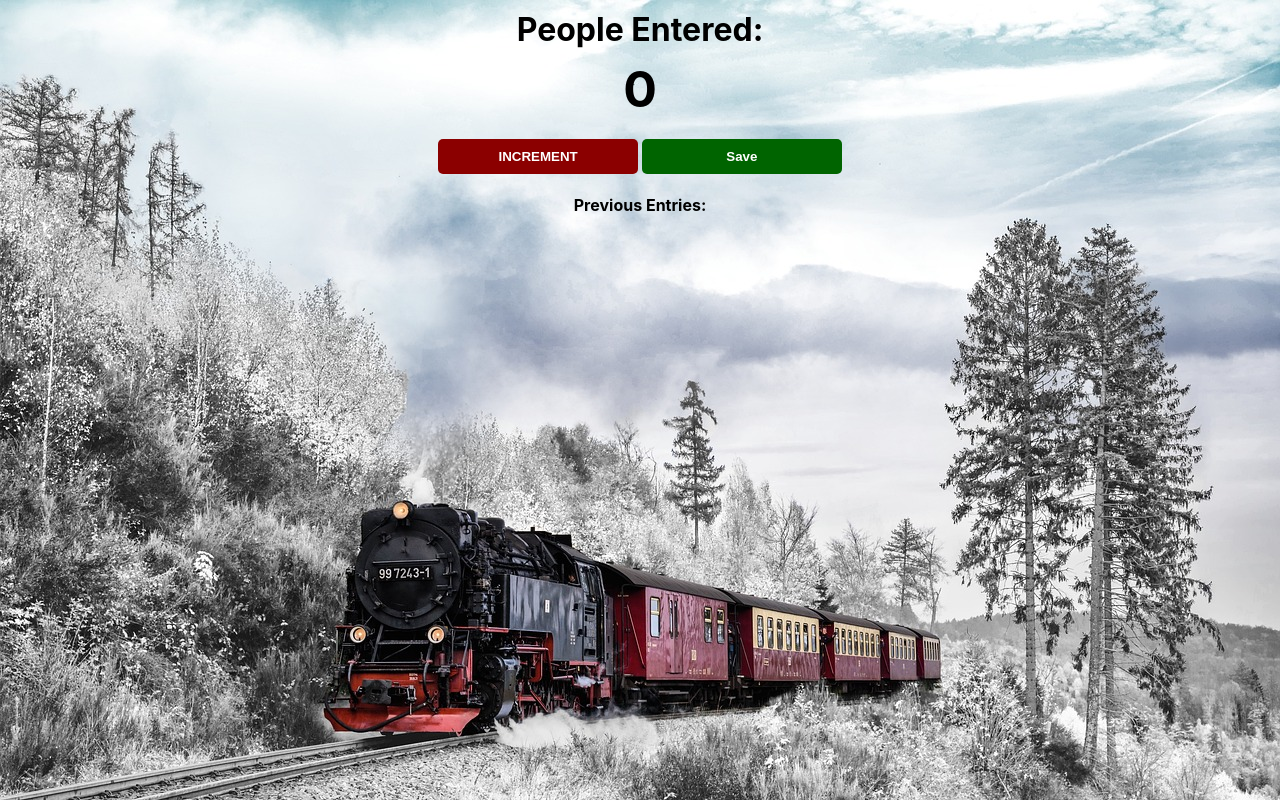
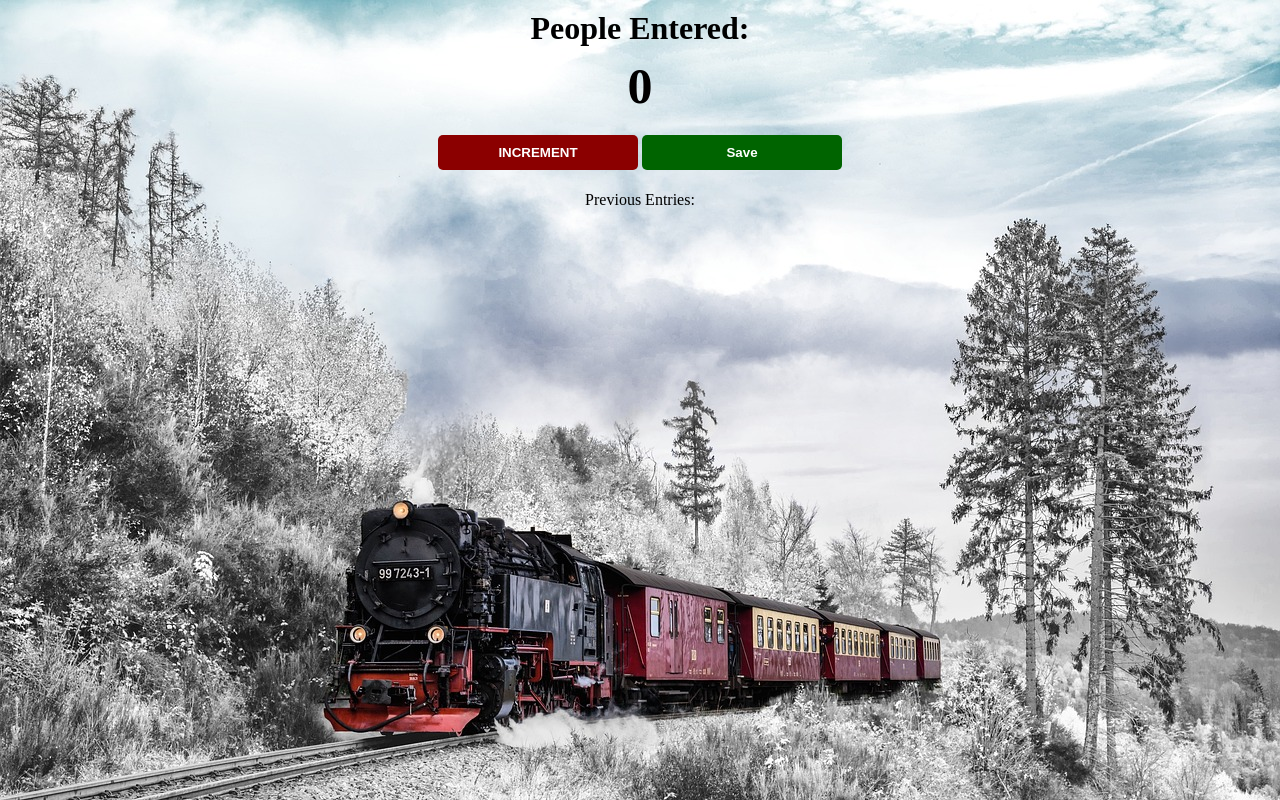
Before and after one commit to clenam19/Passenger_counter, a plain HTML site: page index.html in a window 1280 px wide. Drawn offline with Linux system fonts and the light colour scheme; files whose address does not match are found by name.

Commit message:
Update index.css

```diff
--- a/index.css
+++ b/index.css
@@ -1,7 +1,7 @@
 body {
     background-image: url("/images/station.jpg");
     background-size: cover;
-    font-family: -apple-system, BlinkMacSystemFont, 'Segoe UI', Roboto, Oxygen, Ubuntu, Cantarell, 'Open Sans', 'Helvetica Neue', sans-serif;
+    font-family: -apple-system
     font-weight: bold;
     text-align: center;
 }
```
